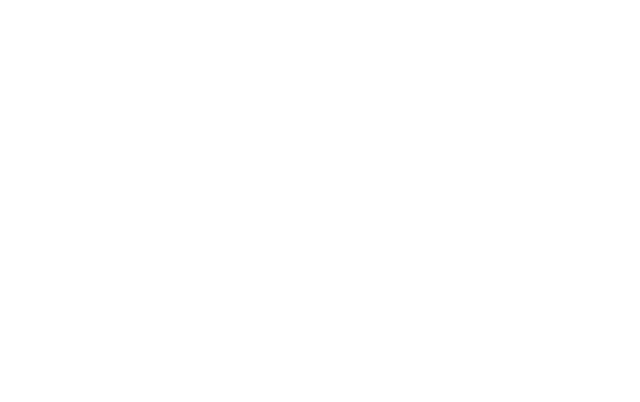
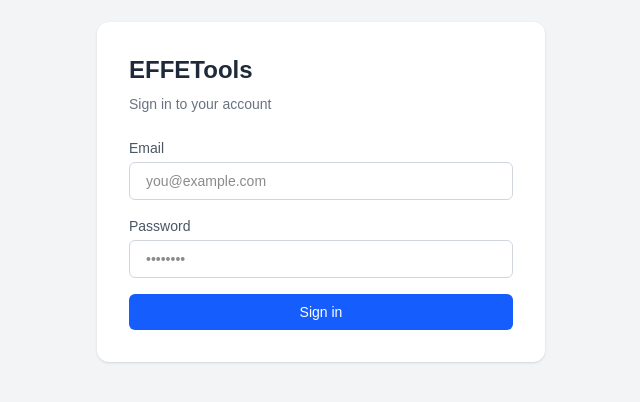
Before and after one commit to DelaO888/effetools-mock, a Next.js app: page /login in a window 1280 px wide. Shown: the part 208-610 px from the top of the page, without its empty margins (319-959 px from the left). Built offline with nearby package versions, Linux system fonts and the light colour scheme.

Commit message:
seeded db and completed auth

```diff
--- /dev/null
+++ b/prisma/seed.ts
@@ -0,0 +1,25 @@
+import "dotenv/config"
+import bcrypt from "bcryptjs";
+import { PrismaPg } from "@prisma/adapter-pg";
+import { PrismaClient } from "../generated/prisma/client";
+
+
+const adapter = new PrismaPg({connectionString: process.env.DATABASE_URL!})
+const prisma = new PrismaClient({adapter})
+
+async function main(){
+    const hashed = await bcrypt.hash("admin123", 10)
+    await prisma.user.upsert({
+        where: {email: "admin@effetools.com"},
+        update: {},
+        create: {
+            email: "admin@effetools.com",
+            password: hashed,
+            name: "Admin",
+        }
+    })
+
+    console.log("Seeded user: admin@effetools / admin123")
+}
+
+main().then(() => prisma.$disconnect())
--- a/src/app/(auth)/login/page.tsx
+++ b/src/app/(auth)/login/page.tsx
@@ -10,4 +10,64 @@ export default function LoginPage(){
     const [password, setPassword] = useState("")
     const [error, setError] = useState("")
     const [loading, setLoading]  = useState(false)
+
+async function handleSubmit(e: React.FormEvent){
+    e.preventDefault()
+    setLoading(true)
+    setError("")
+
+
+    const result = await signIn("credentials", {
+        email, password, redirect: false
+    })
+
+    if(result?.error){
+        setError("Invalid email or password")
+        setLoading(false)
+    } else {
+        router.push("/")
+    }
+
+
 }
+
+return(
+    <div className="min-h-screen flex items-center justify-center bg-gray-100">
+        <div className="bg-white rounded-xl shadow-sm p-8 w-full max-w-md">
+            <h1 className="text-2xl font-bold text-gray-800 mb-2">EFFETools</h1>
+            <p className="text-gray-500 text-sm mb-6">Sign in to your account</p>
+
+
+            <form onSubmit={handleSubmit} className="flex flex-col gap-4">
+                <div className="flex flex-col gap-1">
+                    <label className="text-sm text-gray-600">Email</label>
+                    <input type="email" value={email} onChange={e => setEmail(e.target.value)} className="border border-gray-300 rounded-md px-4 py-2 text-sm focus:outline-none focus:ring-2 focus:ring-blue-500"
+              placeholder="you@example.com"
+              required/>
+                </div>
+                 <div className="flex flex-col gap-1">
+            <label className="text-sm text-gray-600">Password</label>
+            <input
+              type="password"
+              value={password}
+              onChange={(e) => setPassword(e.target.value)}
+              className="border border-gray-300 rounded-md px-4 py-2 text-sm focus:outline-none focus:ring-2 focus:ring-blue-500"
+              placeholder="••••••••"
+              required
+            />
+          </div>
+
+          {error && <p className="text-red-500 text-sm">{error}</p>}
+
+          <button
+            type="submit"
+            disabled={loading}
+            className="bg-blue-600 text-white rounded-md py-2 text-sm font-medium hover:bg-blue-700 transition-colors disabled:opacity-50"
+          >
+            {loading ? "Signing in..." : "Sign in"}
+          </button>
+            </form>
+        </div>
+    </div>
+)
+}
--- a/src/lib/prisma.ts
+++ b/src/lib/prisma.ts
@@ -1,5 +1,6 @@
+import "dotenv/config"
 import { PrismaPg } from "@prisma/adapter-pg"
-import { PrismaClient } from "@prisma/client/extension"
+import { PrismaClient } from "../../generated/prisma/client"
 
 const globalForPrisma = globalThis as unknown as { prisma: PrismaClient }
 
```
